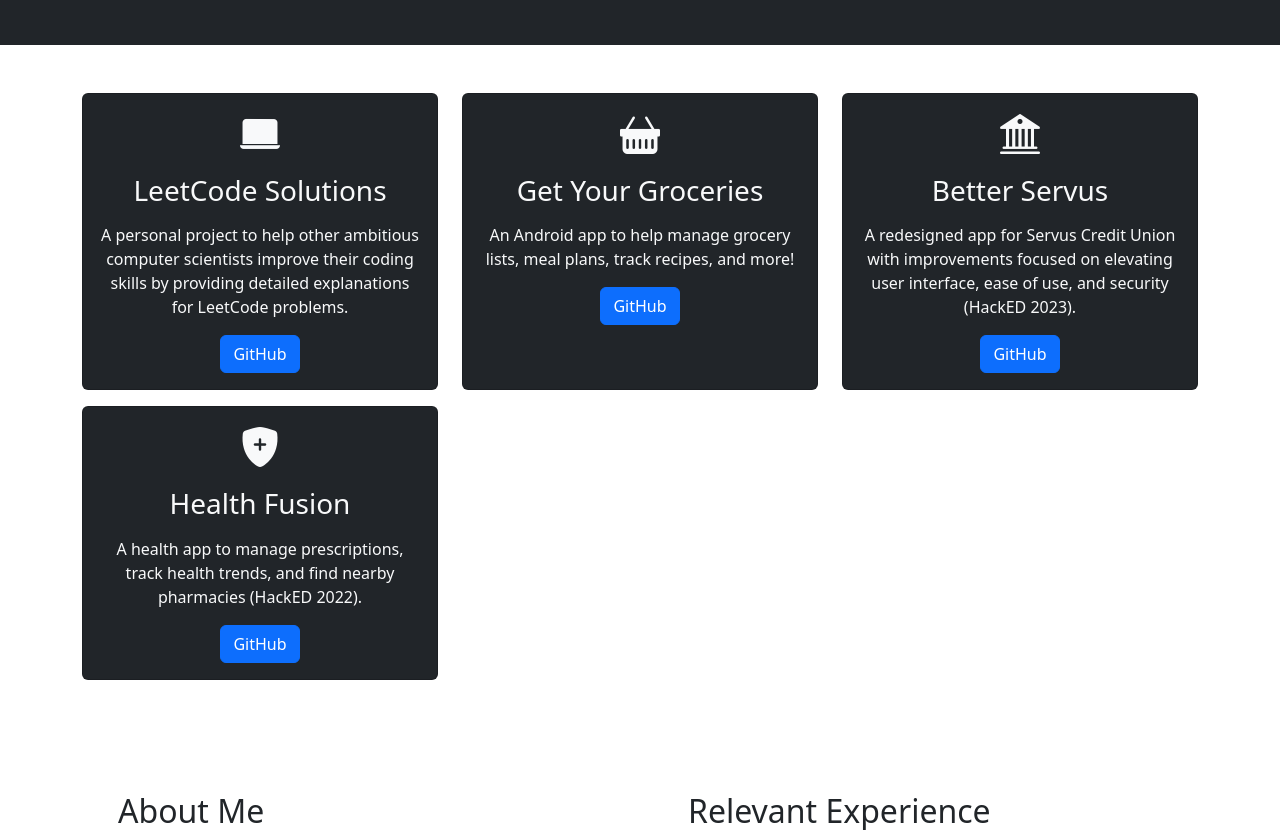
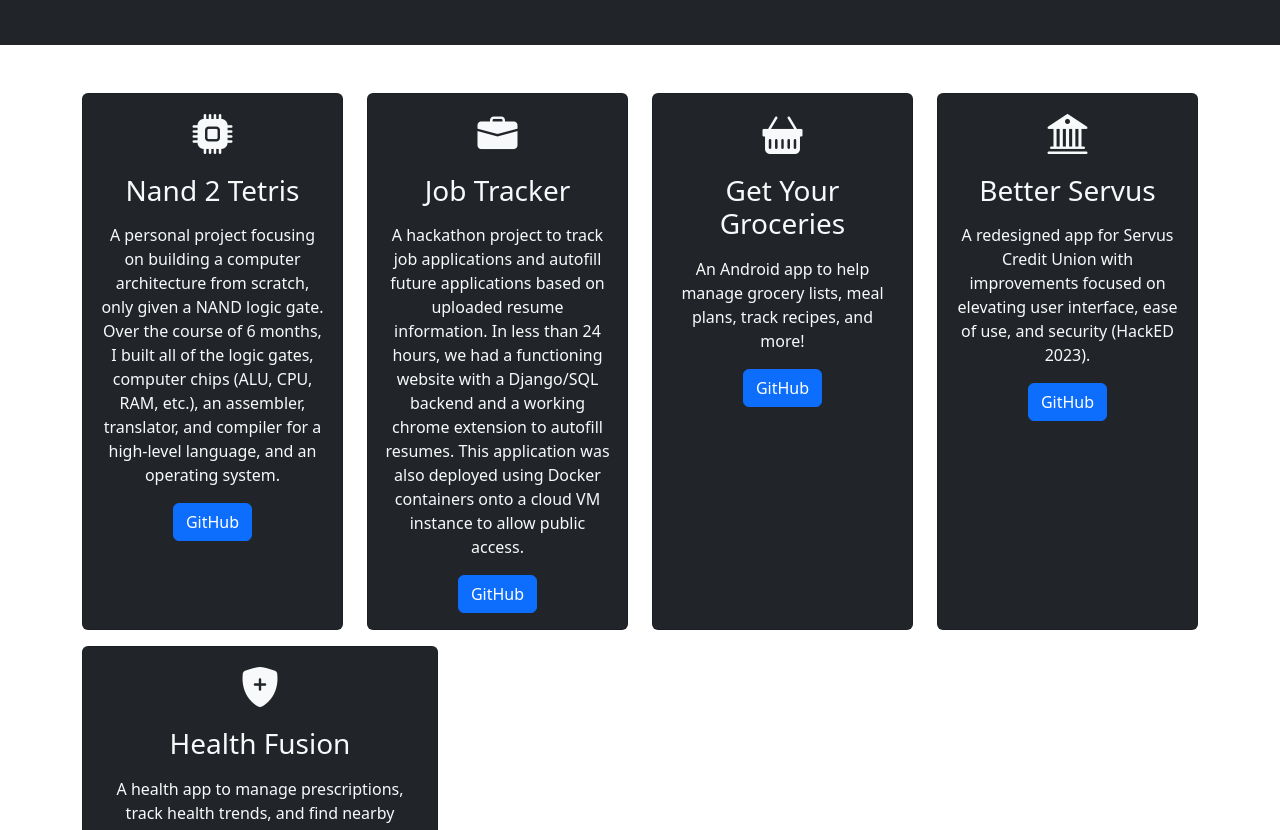
Before and after one commit to kush2021/kush2021.github.io, a plain HTML site: page index.html in a window 1280 px wide. Shown: the part 384-1214 px from the top of the page. Drawn offline with nearby package versions, Linux system fonts and the light colour scheme.

Commit message:
Updated Projects

```diff
--- a/index.html
+++ b/index.html
@@ -77,16 +77,33 @@
             <div class="card bg-dark text-light h-100">
               <div class="card-body text-center">
                 <div class="h1 mb-3">
-                  <i class="bi bi-laptop-fill"></i>
+                  <i class="bi bi-cpu-fill"></i>
                 </div>
-                <h3 class="card-title mb-3">LeetCode Solutions</h3>
+                <h3 class="card-title mb-3">Nand 2 Tetris</h3>
                 <p class="card-text">
-                  A personal project to help other ambitious computer scientists
-                  improve their coding skills by providing detailed explanations
-                  for LeetCode problems.
+                  A personal project focusing on building a computer architecture from scratch, only given a NAND logic gate. Over the course of 6 months, I built all of the logic gates, computer chips (ALU, CPU, RAM, etc.), an assembler, translator, and compiler for a high-level language, and an operating system.
                 </p>
                 <a
-                  href="https://github.com/kush2021/leetcode-solutions"
+                  href="https://github.com/kush2021/nand2tetris"
+                  class="btn btn-primary"
+                  target="_blank"
+                  >GitHub</a
+                >
+              </div>
+            </div>
+          </div>
+          <div class="col-md mb-3">
+            <div class="card bg-dark text-light h-100">
+              <div class="card-body text-center">
+                <div class="h1 mb-3">
+                  <i class="bi bi-briefcase-fill"></i>
+                </div>
+                <h3 class="card-title mb-3">Job Tracker</h3>
+                <p class="card-text">
+                  A hackathon project to track job applications and autofill future applications based on uploaded resume information. In less than 24 hours, we had a functioning website with a Django/SQL backend and a working chrome extension to autofill resumes. This application was also deployed using Docker containers onto a cloud VM instance to allow public access.
+                </p>
+                <a
+                  href="https://github.com/401-hackathon-2024/job-tracker"
                   class="btn btn-primary"
                   target="_blank"
                   >GitHub</a
@@ -205,7 +222,7 @@
                 >Calian Advanced Technologies</a
               >. I was fortunate enough to experience work ranging from client
               communications, software design. implementation, testing,
-              development operations, and more!
+              development operations, and more! The specific technologies used include React/TypeScript, Grafana, Java/Spring Boot, Docker, Kubernetes, InfluxDB, and Kafka.
             </p>
           </div>
         </div>
```
